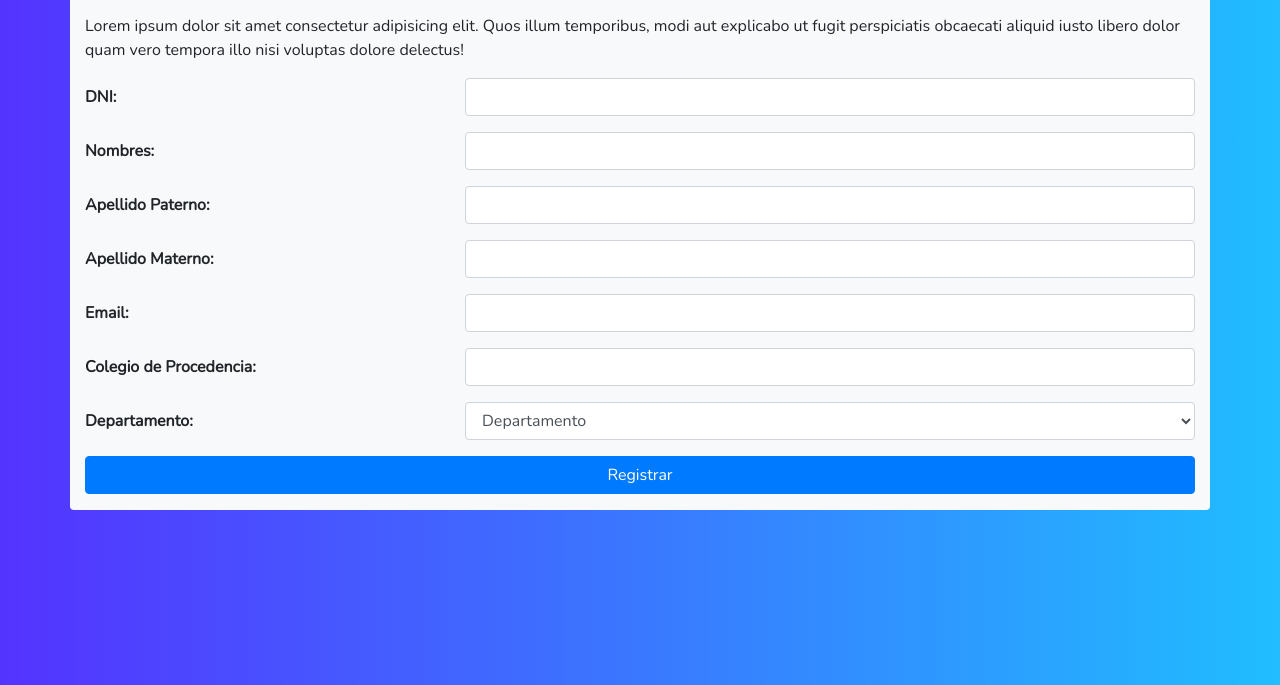
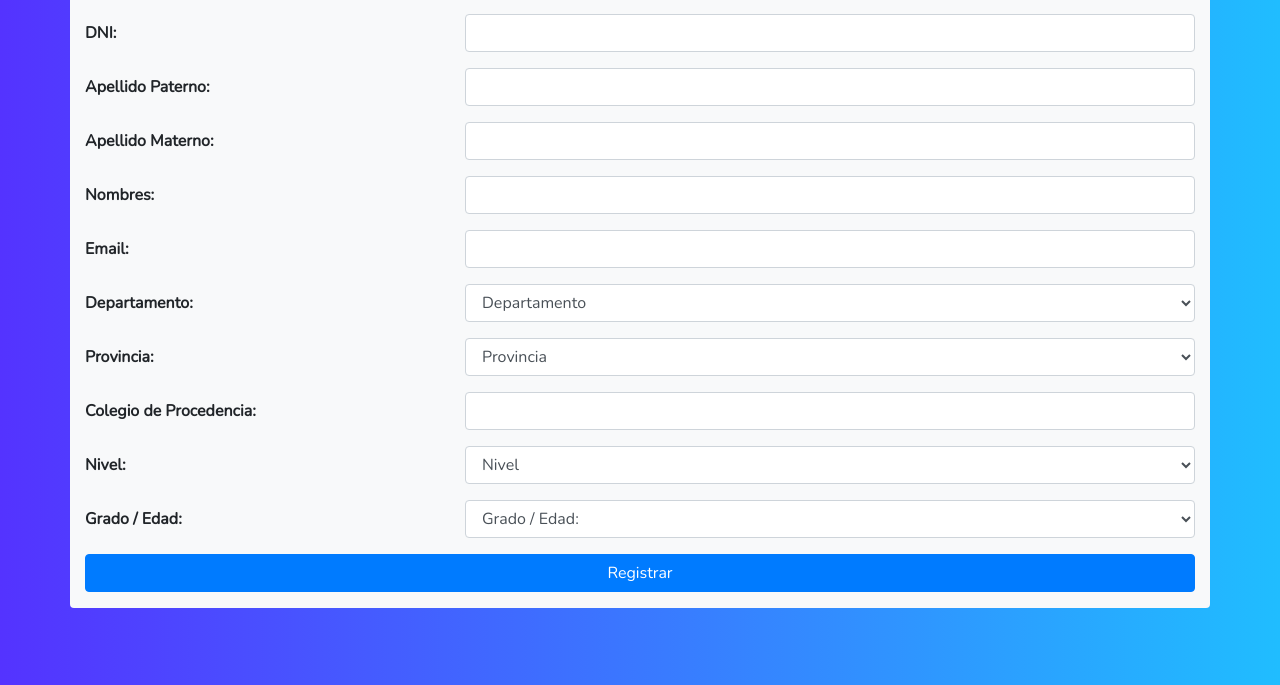
Before and after one commit to Rock-Xoft/concurso_ae, a plain HTML site: page index.html in a window 1280 px wide. Shown: the part 115-800 px from the top of the page. Drawn offline with nearby package versions, Linux system fonts and the light colour scheme.

Commit message:
cambios jp

```diff
--- a/index.html
+++ b/index.html
@@ -21,10 +21,9 @@
 
       <div class="col-md-12 bg-light rounded">
         <br>
-        <h1 class="display-5 text-center">Registro de Participantes</h1>
+        <h1 class="display-5 text-center">Modalidad Libre</h1>
         <hr class="bg-dark">
-        <p>Lorem ipsum dolor sit amet consectetur adipisicing elit. Quos illum temporibus, modi aut explicabo ut fugit
-          perspiciatis obcaecati aliquid iusto libero dolor quam vero tempora illo nisi voluptas dolore delectus!</p>
+
         <form action="">
 
           <div class="row form-group">
@@ -35,13 +34,6 @@
 
           </div>
 
-          <div class="row form-group">
-            <label for="nombres" class="col-form-label col-md-4 font-weight-bold">Nombres:</label>
-            <div class="col-md-8">
-              <input type="text" name="nombres" value="" id="nombres" class="form-control">
-            </div>
-
-          </div>
 
           <div class="row form-group">
             <label for="apellidos_paterno" class="col-form-label col-md-4 font-weight-bold">Apellido Paterno:</label>
@@ -60,6 +52,14 @@
           </div>
 
           <div class="row form-group">
+            <label for="nombres" class="col-form-label col-md-4 font-weight-bold">Nombres:</label>
+            <div class="col-md-8">
+              <input type="text" name="nombres" value="" id="nombres" class="form-control">
+            </div>
+
+          </div>
+
+          <div class="row form-group">
             <label for="email" class="col-form-label col-md-4 font-weight-bold">Email:</label>
             <div class="col-md-8">
               <input type="email" name="email" value="" id="email" class="form-control">
@@ -68,13 +68,7 @@
           </div>
 
 
-          <div class="row form-group">
-            <label for="colegio" class="col-form-label col-md-4 font-weight-bold">Colegio de Procedencia:</label>
-            <div class="col-md-8">
-              <input type="text" name="colegio" value="" id="colegio" class="form-control">
-            </div>
 
-          </div>
           <div class="row form-group ">
             <label for="Departamento" class="col-form-label col-md-4 font-weight-bold">Departamento:</label>
             <div class="col-md-8">
@@ -116,6 +110,89 @@
 
           </div>
 
+          <div class="row form-group ">
+            <label for="Departamento" class="col-form-label col-md-4 font-weight-bold">Provincia:</label>
+            <div class="col-md-8">
+
+
+              <select name="DEPTO_UBIG" id="cbx_ubigeo" data-name="Provincia" aria-label="Provincia" required=""
+                class="form-control">
+                <option value="" selected="" disabled="" hidden="">Provincia</option>
+                <option value="01">Amazonas</option>
+                <option value="02">Ancash</option>
+                <option value="03">Apurimac</option>
+                <option value="04">Arequipa</option>
+                <option value="05">Ayacucho</option>
+                <option value="06">Cajamarca</option>
+                <option value="07">Callao</option>
+                <option value="08">Cusco</option>
+
+              </select>
+
+            </div>
+
+
+          </div>
+
+          <div class="row form-group">
+            <label for="colegio" class="col-form-label col-md-4 font-weight-bold">Colegio de Procedencia:</label>
+            <div class="col-md-8">
+              <input type="text" name="colegio" value="" id="colegio" class="form-control">
+            </div>
+
+          </div>
+
+          <div class="row form-group ">
+            <label for="Departamento" class="col-form-label col-md-4 font-weight-bold">Nivel:</label>
+            <div class="col-md-8">
+
+
+              <select name="DEPTO_UBIG" id="cbx_ubigeo" data-name="Provincia" aria-label="Provincia" required=""
+                class="form-control">
+                <option value="" selected="" disabled="" hidden="">Nivel</option>
+                <option value="01">Amazonas</option>
+                <option value="02">Ancash</option>
+                <option value="03">Apurimac</option>
+                <option value="04">Arequipa</option>
+                <option value="05">Ayacucho</option>
+                <option value="06">Cajamarca</option>
+                <option value="07">Callao</option>
+                <option value="08">Cusco</option>
+
+              </select>
+
+            </div>
+
+
+          </div>
+          <div class="row form-group ">
+            <label for="Departamento" class="col-form-label col-md-4 font-weight-bold">Grado / Edad:</label>
+            <div class="col-md-8">
+
+
+              <select name="DEPTO_UBIG" id="cbx_ubigeo" data-name="Provincia" aria-label="Provincia" required=""
+                class="form-control">
+                <option value="" selected="" disabled="" hidden="">Grado / Edad:</option>
+                <option value="01">Amazonas</option>
+                <option value="02">Ancash</option>
+                <option value="03">Apurimac</option>
+                <option value="04">Arequipa</option>
+                <option value="05">Ayacucho</option>
+                <option value="06">Cajamarca</option>
+                <option value="07">Callao</option>
+                <option value="08">Cusco</option>
+
+              </select>
+
+            </div>
+
+
+          </div>
+
+
+
+
+
           <div class="row form-group">
             <div class="col-md-12">
 
```
